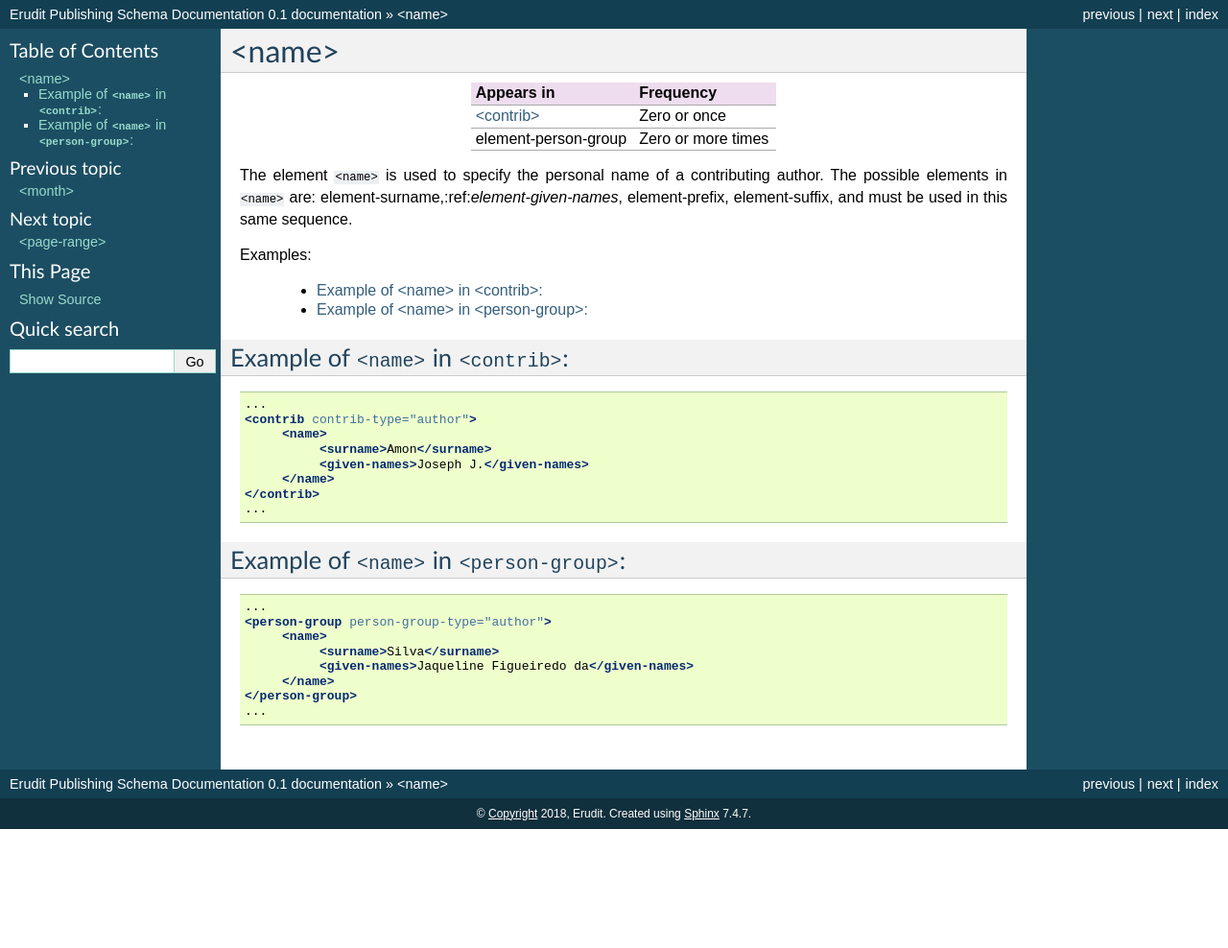
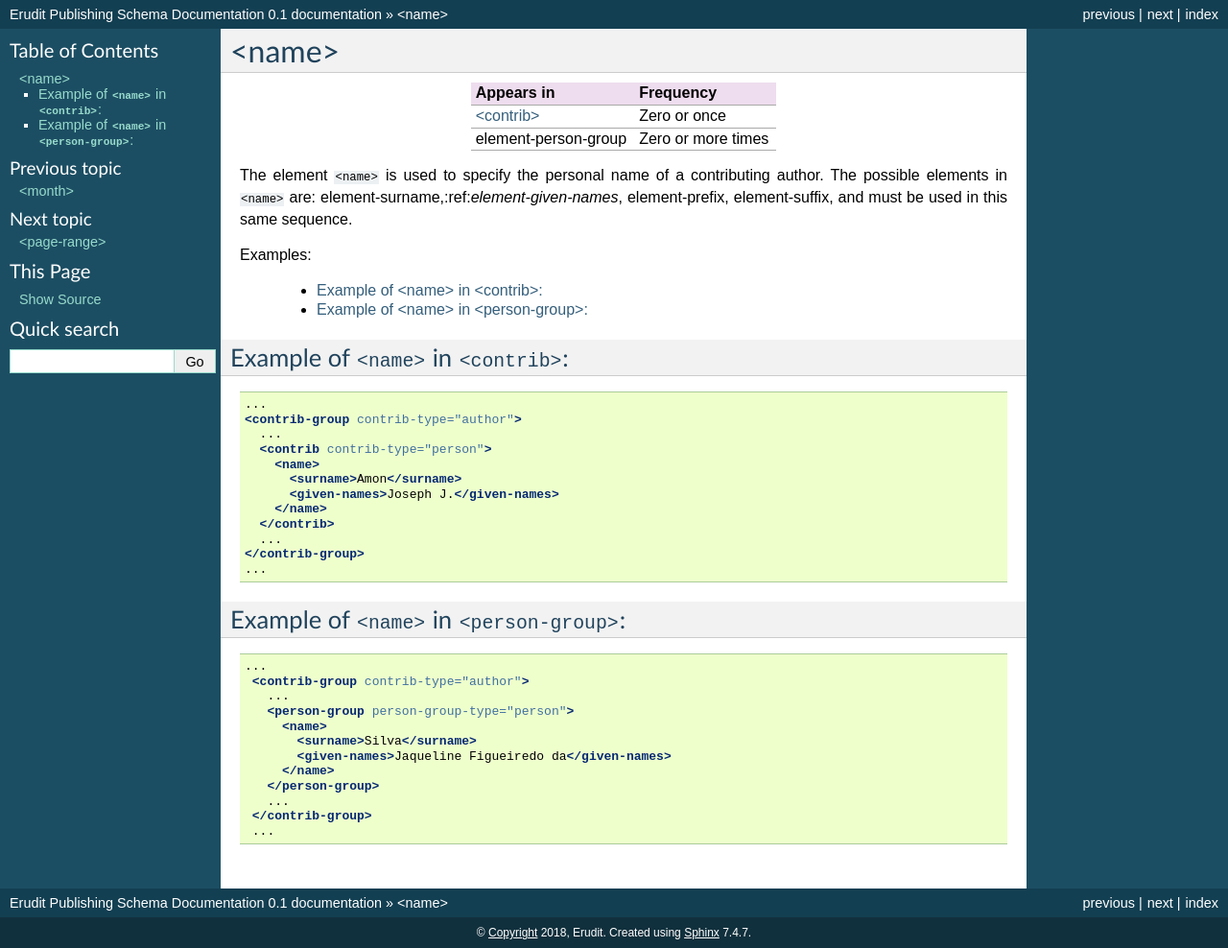
Before and after one commit to erudit/erudit-ps-documentation, a Sphinx documentation site: the page built from docs/source/tagset/element-name.rst, in a window 1280 px wide. Shown: the whole page at 96% size. Built offline with Sphinx 7.4.7, drawn with Linux system fonts in a browser that asks for light colours; pages that are not in the unit, such as notebooks, are missing from menus; before the commit the page ends 900 px from its top, so only the background shows below that.

Commit message:
Including element name docs

```diff
--- a/docs/source/tagset/element-name.rst
+++ b/docs/source/tagset/element-name.rst
@@ -26,14 +26,18 @@ Example of ``<name>`` in ``<contrib>``:
 
 .. code-block:: xml
 
-   ...
-   <contrib contrib-type="author">
-        <name>
-             <surname>Amon</surname>
-             <given-names>Joseph J.</given-names>
-        </name>
-   </contrib>
-   ...
+  ...
+  <contrib-group contrib-type="author">
+    ...
+    <contrib contrib-type="person">
+      <name>
+        <surname>Amon</surname>
+        <given-names>Joseph J.</given-names>
+      </name>
+    </contrib>
+    ...
+  </contrib-group>
+  ...
 
 
 .. _element-name-example-2:
@@ -43,14 +47,17 @@ Example of ``<name>`` in ``<person-group>``:
 
 .. code-block:: xml
 
-   ...
-   <person-group person-group-type="author">
-        <name>
-             <surname>Silva</surname>
-             <given-names>Jaqueline Figueiredo da</given-names>
-        </name>
-   </person-group>
-   ...
-
+ ...
+  <contrib-group contrib-type="author">
+    ...
+    <person-group person-group-type="person">
+      <name>
+        <surname>Silva</surname>
+        <given-names>Jaqueline Figueiredo da</given-names>
+      </name>
+    </person-group>
+    ...
+  </contrib-group>
+  ...
 
 .. {"reviewed_on": "20180516", "by": "fabio.batalha@erudit.org"}
```
